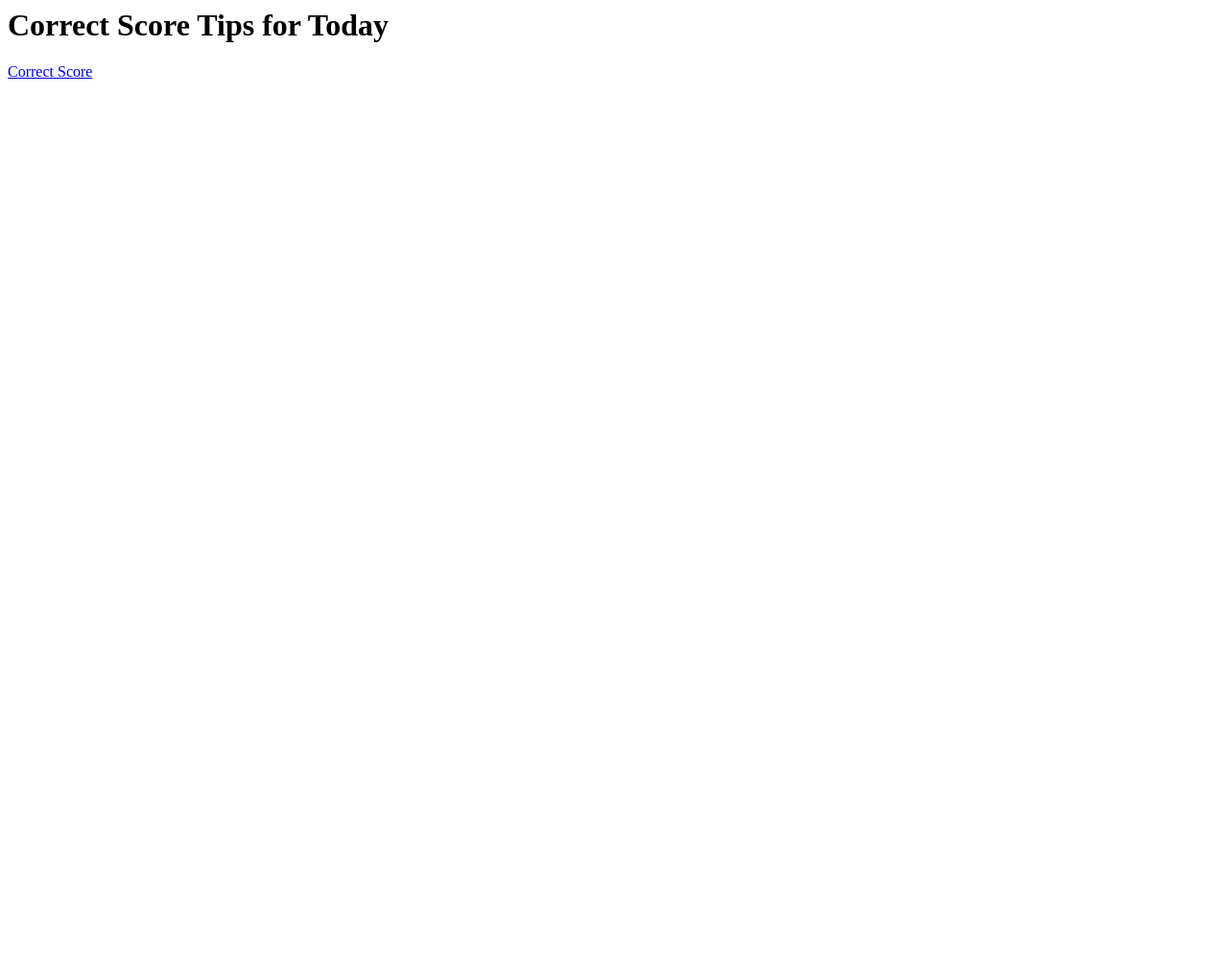
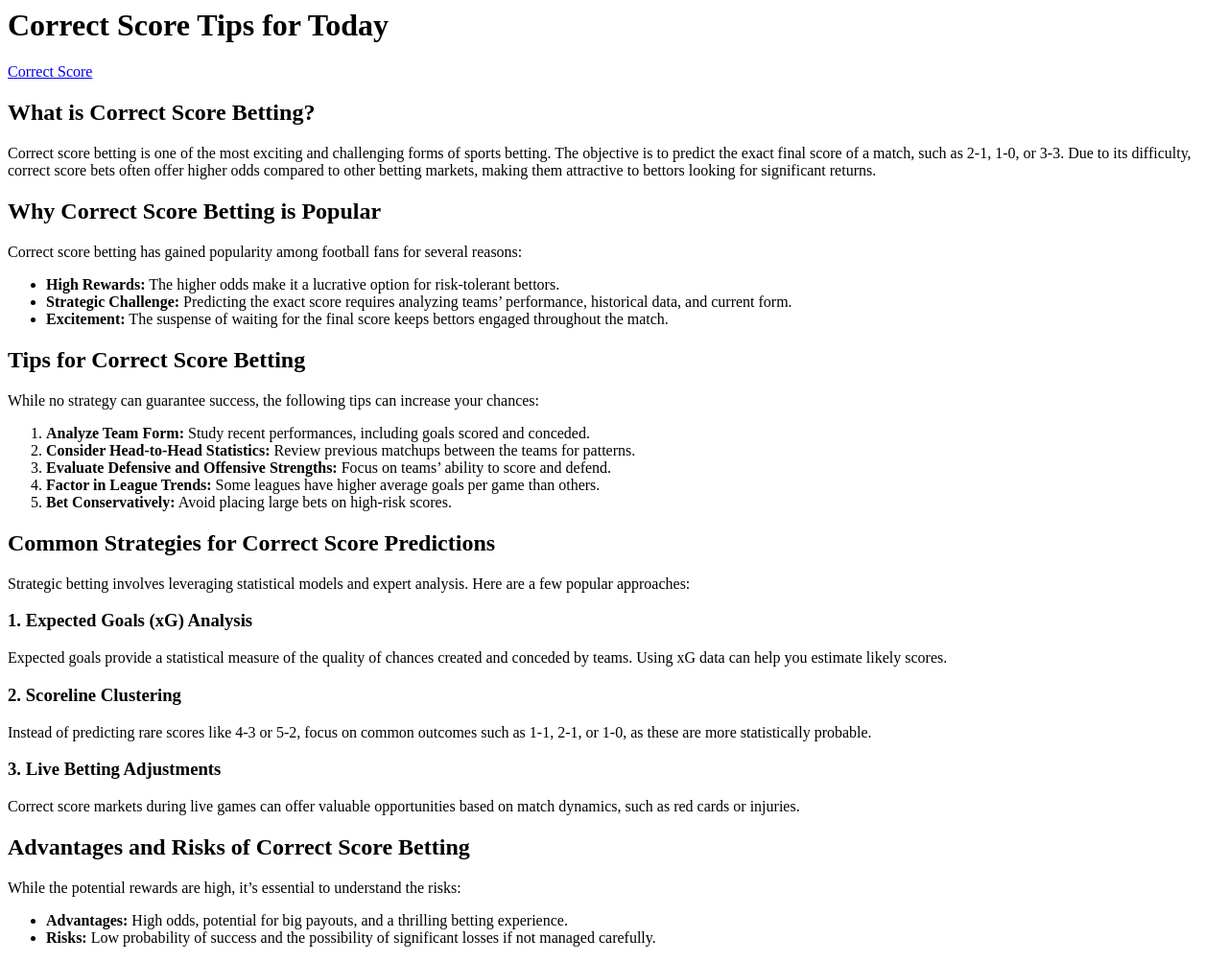
Before and after one commit to correctscoretips/correct, a plain HTML site: page index.html in a window 1280 px wide. Shown: the whole page at 96% size. Before the commit the page ends 800 px from the top, so only its background shows below. Drawn offline with Linux system fonts and the light colour scheme.

Commit message:
Update index.html

```diff
--- a/index.html
+++ b/index.html
@@ -1,3 +1,52 @@
 <h1>Correct Score Tips for Today</h1>
 
 <a href="http://correctscore.tips/">Correct Score</a>
+
+ <section>
+            <h2>What is Correct Score Betting?</h2>
+            <p>Correct score betting is one of the most exciting and challenging forms of sports betting. The objective is to predict the exact final score of a match, such as 2-1, 1-0, or 3-3. Due to its difficulty, correct score bets often offer higher odds compared to other betting markets, making them attractive to bettors looking for significant returns.</p>
+        </section>
+
+        <section>
+            <h2>Why Correct Score Betting is Popular</h2>
+            <p>Correct score betting has gained popularity among football fans for several reasons:</p>
+            <ul>
+                <li><strong>High Rewards:</strong> The higher odds make it a lucrative option for risk-tolerant bettors.</li>
+                <li><strong>Strategic Challenge:</strong> Predicting the exact score requires analyzing teams’ performance, historical data, and current form.</li>
+                <li><strong>Excitement:</strong> The suspense of waiting for the final score keeps bettors engaged throughout the match.</li>
+            </ul>
+        </section>
+
+        <section>
+            <h2>Tips for Correct Score Betting</h2>
+            <p>While no strategy can guarantee success, the following tips can increase your chances:</p>
+            <ol>
+                <li><strong>Analyze Team Form:</strong> Study recent performances, including goals scored and conceded.</li>
+                <li><strong>Consider Head-to-Head Statistics:</strong> Review previous matchups between the teams for patterns.</li>
+                <li><strong>Evaluate Defensive and Offensive Strengths:</strong> Focus on teams’ ability to score and defend.</li>
+                <li><strong>Factor in League Trends:</strong> Some leagues have higher average goals per game than others.</li>
+                <li><strong>Bet Conservatively:</strong> Avoid placing large bets on high-risk scores.</li>
+            </ol>
+        </section>
+
+        <section>
+            <h2>Common Strategies for Correct Score Predictions</h2>
+            <p>Strategic betting involves leveraging statistical models and expert analysis. Here are a few popular approaches:</p>
+            <h3>1. Expected Goals (xG) Analysis</h3>
+            <p>Expected goals provide a statistical measure of the quality of chances created and conceded by teams. Using xG data can help you estimate likely scores.</p>
+
+            <h3>2. Scoreline Clustering</h3>
+            <p>Instead of predicting rare scores like 4-3 or 5-2, focus on common outcomes such as 1-1, 2-1, or 1-0, as these are more statistically probable.</p>
+
+            <h3>3. Live Betting Adjustments</h3>
+            <p>Correct score markets during live games can offer valuable opportunities based on match dynamics, such as red cards or injuries.</p>
+        </section>
+
+        <section>
+            <h2>Advantages and Risks of Correct Score Betting</h2>
+            <p>While the potential rewards are high, it’s essential to understand the risks:</p>
+            <ul>
+                <li><strong>Advantages:</strong> High odds, potential for big payouts, and a thrilling betting experience.</li>
+                <li><strong>Risks:</strong> Low probability of success and the possibility of significant losses if not managed carefully.</li>
+            </ul>
+        </section>
```
